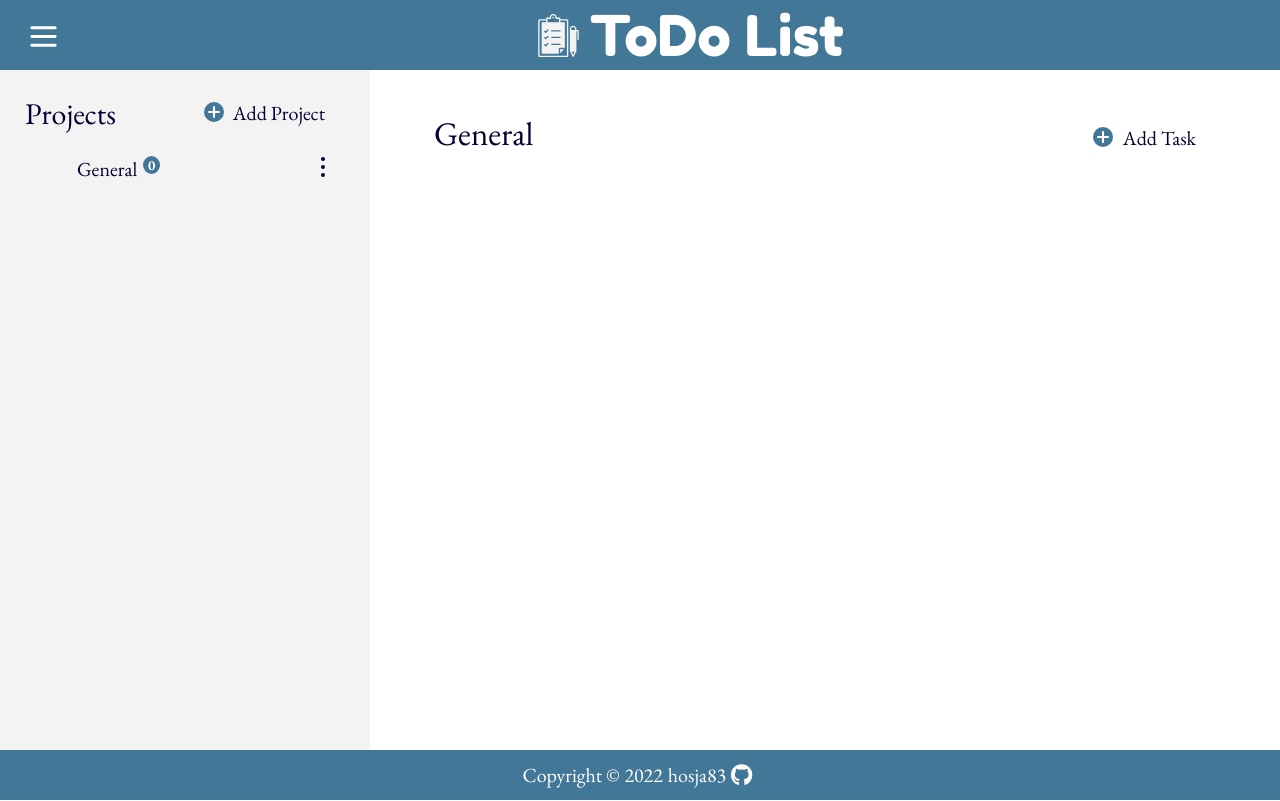
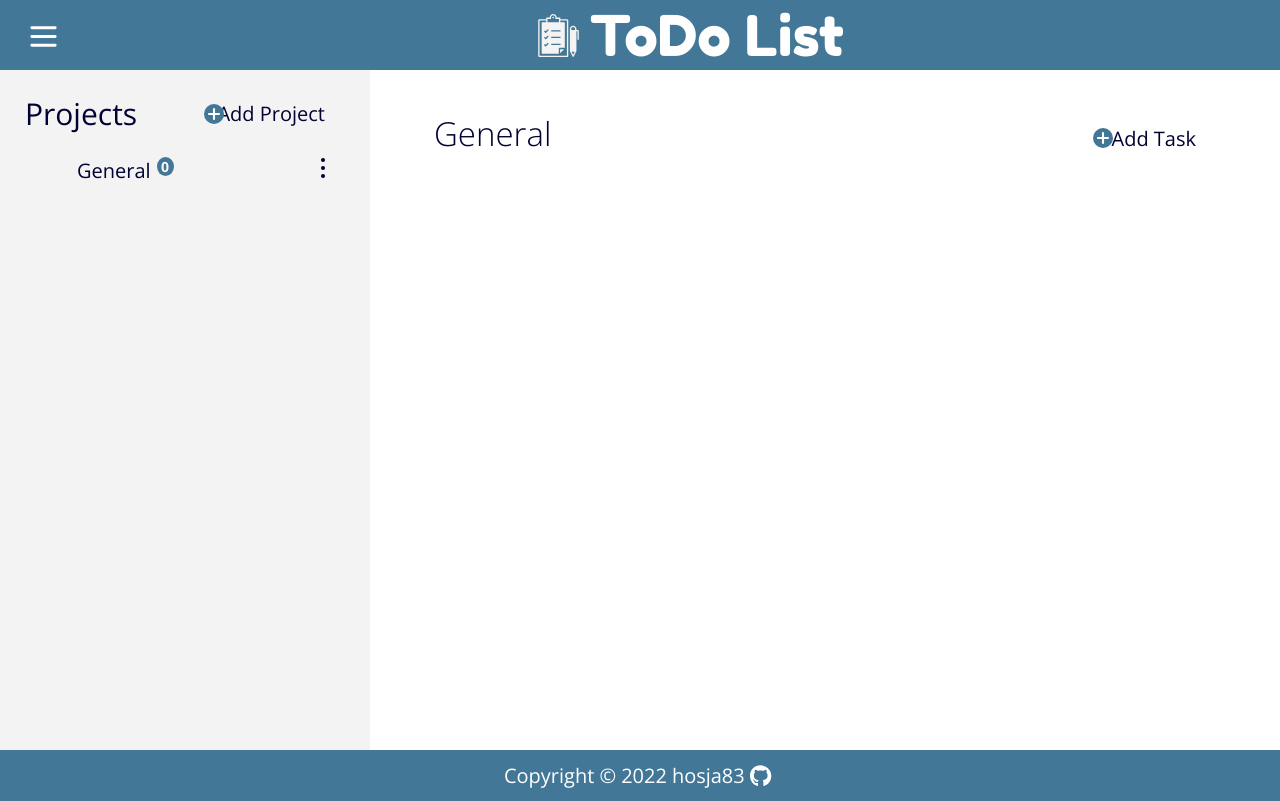
Before and after one commit to hosja83/todo-list, a website built with webpack: page index.html in a window 1280 px wide. Built offline with nearby package versions, Linux system fonts and the light colour scheme; a web font is replaced by a local one.

```diff
--- a/index.html
+++ b/index.html
@@ -6,9 +6,6 @@
   <meta http-equiv="X-UA-Compatible" content="IE=edge" />
   <meta name="viewport" content="width=device-width,initial-scale=1" />
   <title>Todo List</title>
-  <link rel="preconnect" href="https://fonts.googleapis.com">
-  <link rel="preconnect" href="https://fonts.gstatic.com" crossorigin>
-  <link href="https://fonts.googleapis.com/css2?family=EB+Garamond:wght@400;600;700;800&family=Fredoka+One&family=Open+Sans:ital,wght@0,300;0,400;0,500;0,600;0,700;0,800;1,300;1,400;1,500;1,600;1,700;1,800&display=swap" rel="stylesheet">
   <script defer="defer" src="./dist/runtime.bundle.js?6852a5c9f0031235535d"></script>
   <script defer="defer" src="./dist/index.bundle.js?6852a5c9f0031235535d"></script>
 </head>
```
